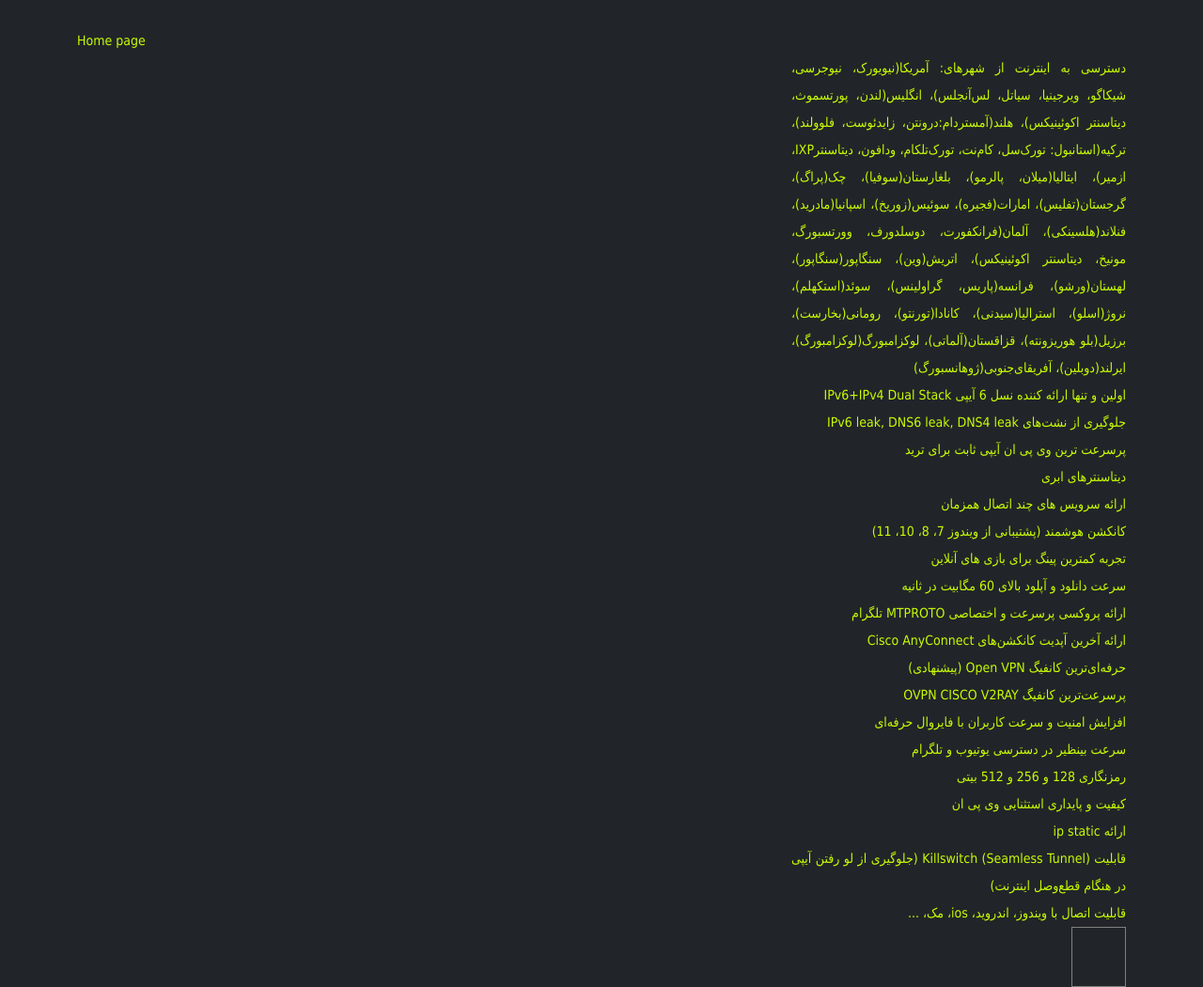
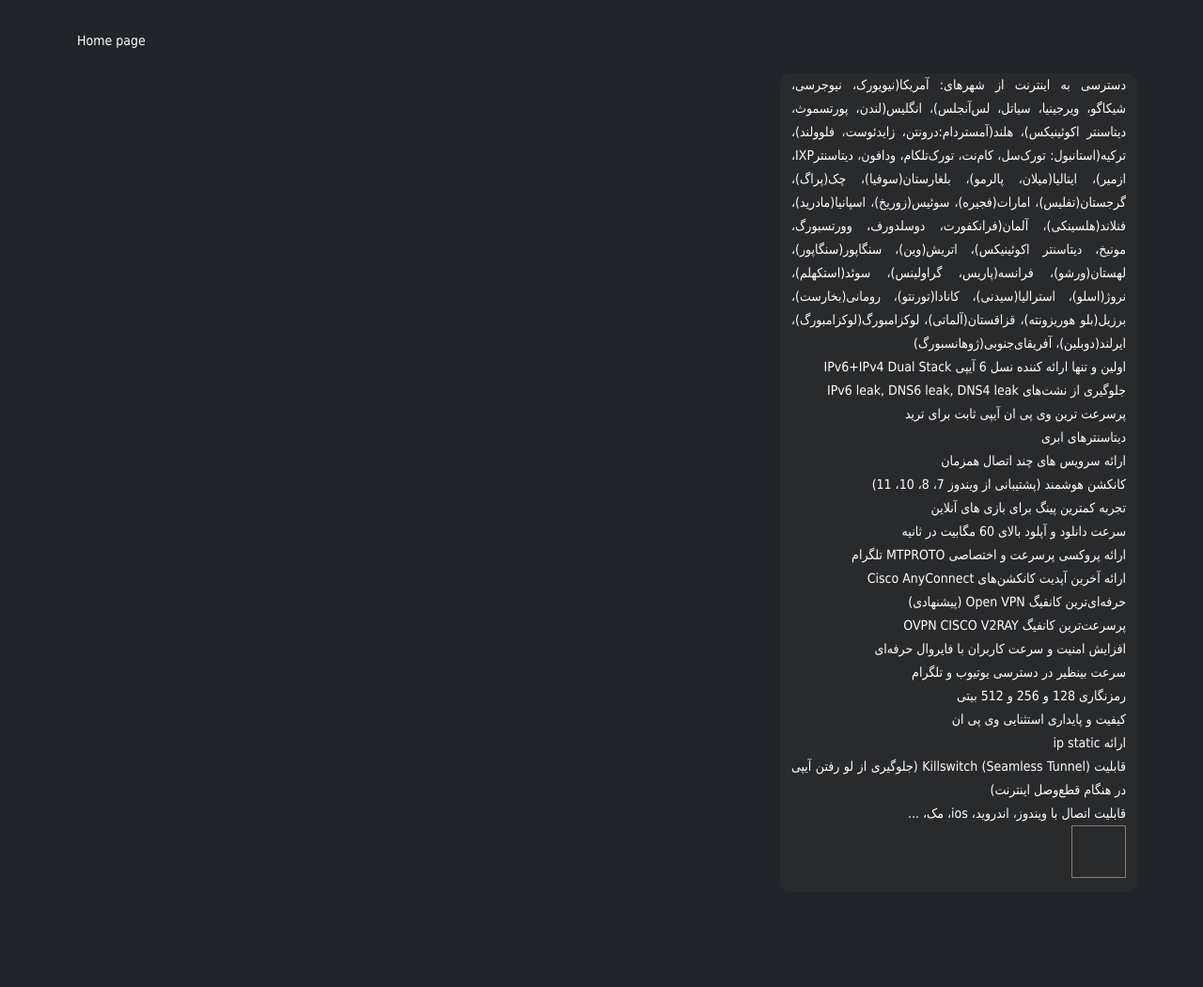
Before and after one commit to SaeidJavadi/Django-VPN-Shop, a Django app: page / in a window 1280 px wide. Shown: the part 106-1156 px from the top of the page at 94% size. After the commit the page ends 1040 px from the top, so only its background shows below. Run offline with Django 4.2, Linux system fonts and the light colour scheme; data comes from the database, SQL or seed files in the repository; both versions use the stored data as it was after the commit; some libraries are stand-ins or nearby versions; some web fonts are replaced.

Commit message:
up hm 02

```diff
--- a/static/root/css/main.css
+++ b/static/root/css/main.css
@@ -1,7 +1,7 @@
 /* All rights reserved for Vitamin5G.com */
 body {
     background-color: dark;
-    color: #c9fc03;
+    color: #ffffff;
     font: 14px Yekan, Tahoma, Arial, sans-serif;
     line-height: 29px;
 
--- a/vpn/templates/vpn/home.html
+++ b/vpn/templates/vpn/home.html
@@ -6,6 +6,12 @@
     Home page
     <div class="row">
         <div class="col-md-8"></div>
-        <div class="col-md-4" dir="rtl">{{ sidebar|safe }}</div>
+        <div class="hidden-xs col-md-4" id="sidebar" dir="rtl">
+        <div class="sidebar-section">
+        <div class="slider-sections-div">
+            {{ sidebar|safe }}
+        </div>
+        </div>
+        </div>
     </div>
 {% endblock body %}
```
Also changed, not shown: db.sqlite3.
